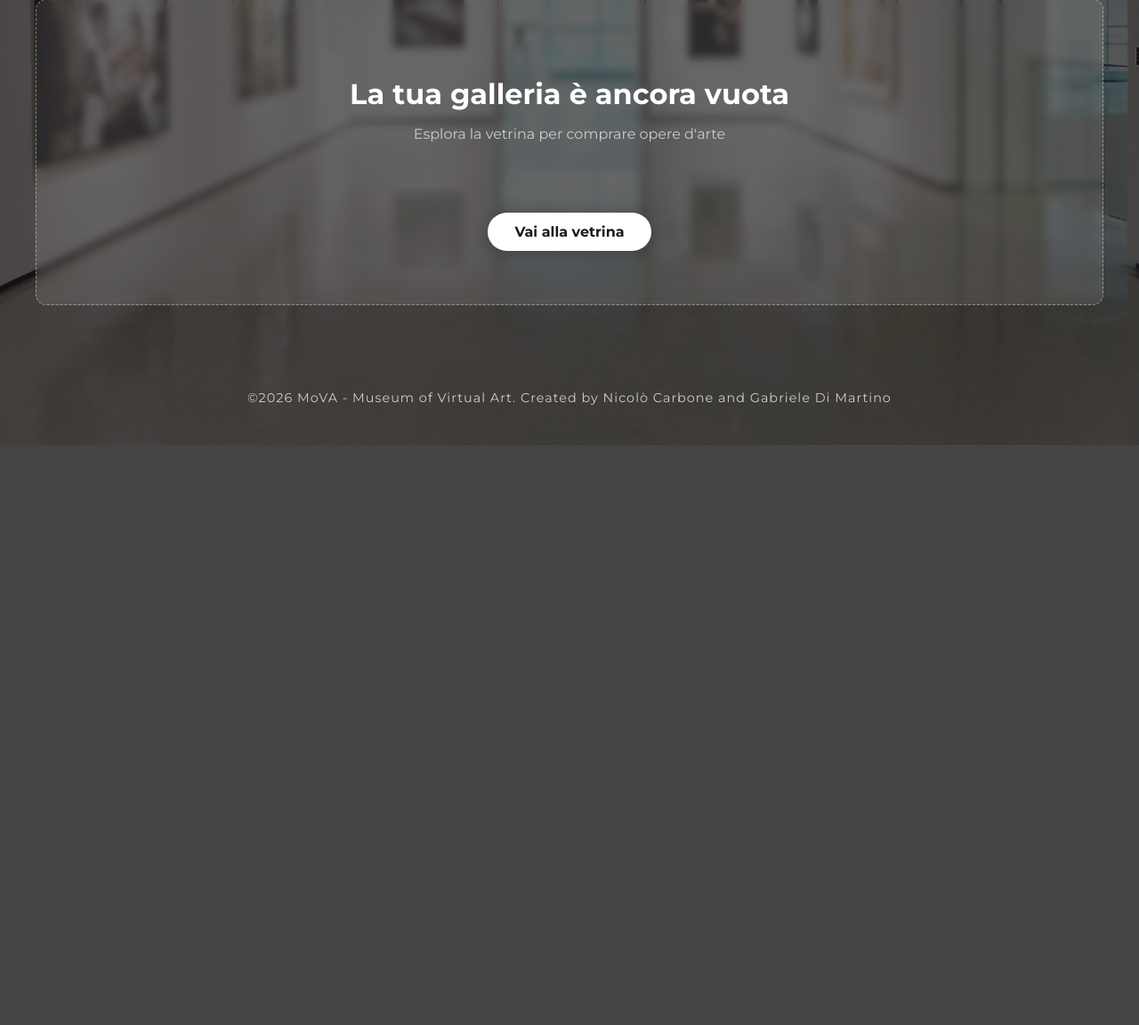
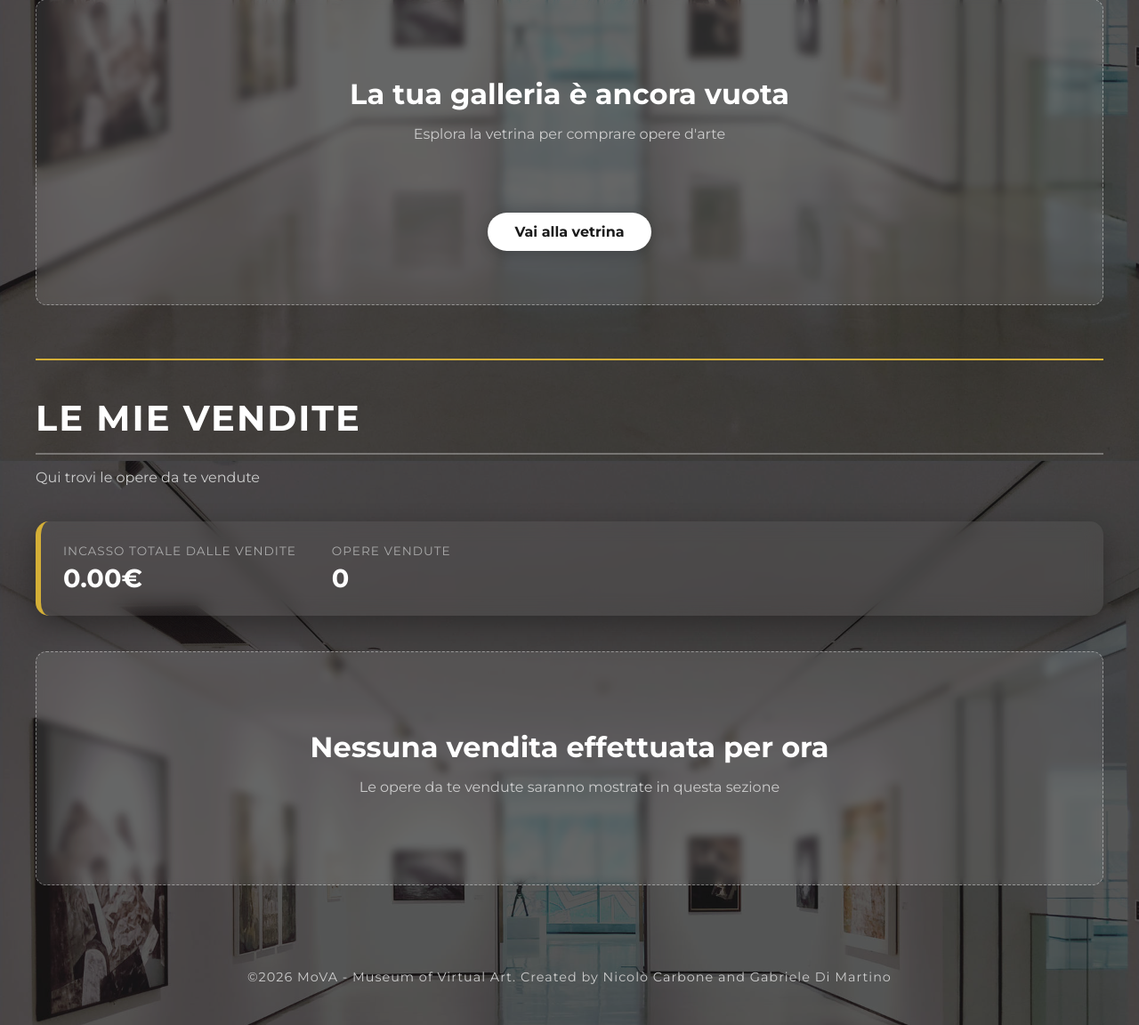
Before and after one commit to gabdm22/Tecnologie_sistemi_web, a Flask app: page /profilo.html in a window 1280 px wide. Shown: the part 442-1594 px from the top of the page at 89% size. Before the commit the page ends 942 px from the top, so only its background shows below. Run offline with Flask 3, Linux system fonts and the light colour scheme; the visitor is signed in with stand-in values (Sample User, id 1); data that the repository does not hold is empty.

Commit message:
aggiunta sezione vendite in profilo

```diff
--- a/app.py
+++ b/app.py
@@ -233,17 +233,25 @@ def mostra_profilo():
 
     conn = get_connection_db()
 
-    query = """
+    query_acquisti = """
         SELECT o.id_ordine, o.data, o.totale, op.nome, op.immagine, op.autore
         FROM ordine o JOIN ordine_opera oo on o.id_ordine=oo.id_ordine JOIN opera op ON oo.id_opera=op.id
         WHERE o.id_utente = ?
         ORDER BY o.data DESC
     """
 
-    lista_acquisti = conn.execute(query, (utente_loggato,)).fetchall()
+    query_vendite = """
+        SELECT op.nome, op.immagine, op.autore, op.prezzo, o.data
+        FROM opera op JOIN ordine_opera oo ON op.id=oo.id_opera JOIN ordine o ON oo.id_ordine=o.id_ordine
+        WHERE op.autore = ?
+        ORDER BY o.data DESC
+    """
+
+    lista_acquisti = conn.execute(query_acquisti, (utente_loggato,)).fetchall()
+    lista_vendite = conn.execute(query_vendite, (utente_loggato,)).fetchall()
     conn.close()
 
-    return render_template("profilo.html", acquisti=lista_acquisti)
+    return render_template("profilo.html", acquisti=lista_acquisti, vendite=lista_vendite)
 
 
 @app.route('/rimuovi/<int:id_acquisto>')
--- /dev/null
+++ b/static/statistiche_vendite.js
@@ -0,0 +1,31 @@
+document.addEventListener('DOMContentLoaded', function(){
+    const prezzi = document.querySelectorAll('.prezzo-pagato-vendita');
+    let somma = 0;
+
+    prezzi.forEach(p => {
+        let testo = p.innerText;
+        let prezzo_pulito = testo.replace(/[^\d.]/g, '');   //toglie tutto tranne numeri e punti
+        let valore = parseFloat(prezzo_pulito);
+        if(!isNaN(valore)){
+            somma+=valore;
+        }
+    });
+
+    document.getElementById('numero-opere-vendute').innerText = prezzi.length;
+
+    const display_tot = document.getElementById('totale-vendite');
+    let valore_iniziale = 0;
+    const anim = 300   //durata animazione
+    const incremento = somma / (anim/16);
+
+    const timer = setInterval(()=>{
+        valore_iniziale += incremento;
+        if(valore_iniziale>=somma){
+            display_tot.innerText = somma.toFixed(2) + '€';
+            clearInterval(timer);
+        }
+        else{
+            display_tot.innerText = valore_iniziale.toFixed(2) + '€';
+        }
+    }, 16);
+});
--- a/static/style_profilo.css
+++ b/static/style_profilo.css
@@ -148,6 +148,7 @@ body{
 }
 
 .card-acquisto{
+    position: relative;
     background-color: #ffffff;
     border-radius: 12px;
     box-shadow: 0px 8px 24px rgba(0, 0, 0, 0.2);
@@ -199,6 +200,39 @@ body{
 }
 
 .prezzo-pagato{
+    margin-top: auto !important;
+    padding-top: 15px;
+    font-size: 1.3rem !important;
+    font-weight: 700;
+    color: #2e7d32 !important;
+    border-top: 1px solid #eeeeee;
+}
+
+/*------------ SEZIONE VENDITE ------------*/
+.divisore{
+    border: 0;
+    height: 2px;
+    background-color: #d4af37;
+    margin: 60px 0 40px 0;
+    width: 100%;
+}
+
+.badge-venduta{
+    position: absolute;
+    top: 15px;
+    right: 15px;
+    background-color: #c0392b;
+    color: white;
+    font-weight: bold;
+    font-size: 0.8rem;
+    padding: 8px 15px;
+    border-radius: 20px;
+    letter-spacing: 2px;
+    box-shadow: 0 4px 8px rgba(0, 0, 0, 0.3);
+    z-index: 2;
+}
+
+.prezzo-pagato-vendita{
     margin-top: auto !important;
     padding-top: 15px;
     font-size: 1.3rem !important;
@@ -371,8 +405,8 @@ body{
 .btn-rimuovi{
     margin-top: 15px;
     padding: 10px 15px;
-    background-color: #2c3e50;
-    color: #ffffff;
+    background-color: #c0392b;
+    color: #f1f1f1;
     border: none;
     border-radius: 5px;
     cursor: pointer;
@@ -383,7 +417,7 @@ body{
 }
 
 .btn-rimuovi:hover{
-    background-color: #d4af37;
+    background-color: #922b21;
 }
 
 
--- a/templates/profilo.html
+++ b/templates/profilo.html
@@ -10,6 +10,7 @@
         <SCRIPT src="/static/lightbox.js" defer></SCRIPT>      <!--script per zoom immagine-->
         <SCRIPT src="/static/stampa_certificato.js" defer></SCRIPT> <!--script per la stampa del certificato di autenticità-->
         <SCRIPT src="/static/statistiche_collezione.js" defer></SCRIPT> <!--script per le statistiche sulla collezione-->
+        <SCRIPT src="/static/statistiche_vendite.js" defer></SCRIPT>    <!--script per le statistiche sulle vendite-->
         <SCRIPT src="/static/rimuovi_da_collezione.js" defer></SCRIPT>  <!--script per rimozione opera da collezione-->
     </HEAD>
 
@@ -71,7 +72,50 @@
                     <A href="/vetrina.html" class="link-vetrina">Vai alla vetrina</A>
                 </DIV>
             {% endif %}
+
+
+            <HR class="divisore">
+            <H1>Le mie vendite</H1>
+            <P>Qui trovi le opere da te vendute</P>
+
+            <DIV class="stats-box">
+                <DIV class="stat-item">
+                    <SPAN class="label">Incasso totale dalle vendite</SPAN>
+                    <SPAN id="totale-vendite" class="value">0.00€</SPAN>
+                </DIV>
+                <DIV class="stat-item">
+                    <SPAN class="label">Opere vendute</SPAN>
+                    <SPAN id="numero-opere-vendute" class="value">0</SPAN>
+                </DIV>
+            </DIV>
+
+            <!-- SEZIONE VENDITE -->
+             {% if vendite %}
+                <DIV class="acquisti">
+                    {% for ven in vendite %}
+                        <DIV class="card-acquisto">
+                            <IMG src="/static/uploads/{{ven['immagine']}}" class="immagine_opera" alt="{{ven['nome']}}">
+                            <DIV>
+                                <P class="data-ordine">Venduto il: {{ven['data']}}</P>
+                                <H2>{{ven['nome']}}</H2>
+                                <P>Autore: <b>{{ven['autore']}}</b></P>
+                                <P class="prezzo-pagato-vendita">Guadagno: {{"%.2f"|format(ven['prezzo'])}}€</P>
+                            </DIV>
+                            <DIV class="badge-venduta">VENDUTA</DIV>
+                        </DIV>
+                    {% endfor %}
+                </DIV>
+             {% else %}
+                <DIV class="collezione-vuota">
+                    <H2>Nessuna vendita effettuata per ora</H2>
+                    <P>Le opere da te vendute saranno mostrate in questa sezione</P>
+                </DIV>
+             {% endif %}
         </MAIN>
+
+
+
+
 
         <FOOTER>        <!--Piè di pagina per copyright e firma-->
             <P>&copy;2026 MoVA - Museum of Virtual Art. Created by Nicolò Carbone and Gabriele Di Martino</P>
```
